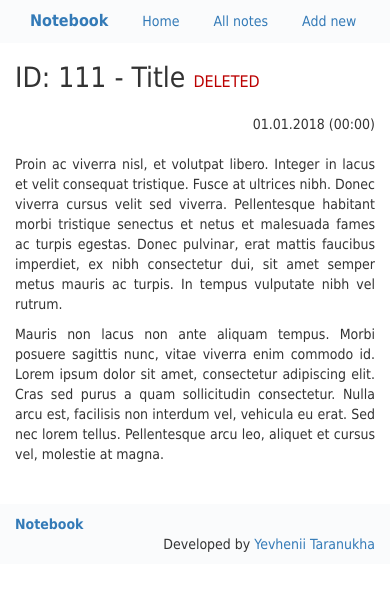
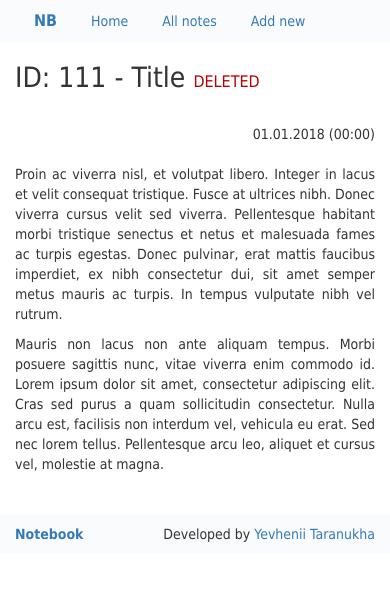
Before and after one commit to tzhenia/Notebook, a PHP site: page /note.php in a window 390 px wide. Shown: the top 591 px of the page. Run offline with PHP 8.4, Linux system fonts and the light colour scheme.

Commit message:
improved а view for mobile

```diff
--- a/src/css/main.css
+++ b/src/css/main.css
@@ -34,7 +34,7 @@ p {
 }
 
 
-.nav li:first-child a{
+.logo{
     font-weight: bold;
     font-size: 16px;
 }
@@ -55,7 +55,7 @@ h1 small{
 
 
 .date{
-    margin: 20px 0 0 0;
+    margin: 30px 0 0 0;
 }
 
 .content{
--- a/src/note.php
+++ b/src/note.php
@@ -4,8 +4,8 @@
 
 <div class="container">
     <div class="row">
-        <div class="col-lg-10"><h1>ID: 111 - Title <small>Deleted</small></h1></div>
-        <div class="col-lg-2"><p class="date text-right">01.01.2018 (00:00)</p></div>
+        <div class="col-sm-9"><h1>ID: 111 - Title <small>Deleted</small></h1></div>
+        <div class="col-sm-3"><p class="date text-right">01.01.2018 (00:00)</p></div>
     </div>
     <div class="row">
         <div class="col-lg-12">
--- a/src/view/footer.php
+++ b/src/view/footer.php
@@ -1,10 +1,10 @@
         <footer class="container">
             <div class="row">
-                <div class="col-lg-6">
+                <div class="col-xs-3">
                     <a href="/" class="logo-footer">Notebook</a>
                 </div>
 
-                <div class="text-right copyright col-lg-6">
+                <div class="text-right copyright col-xs-9">
                     Developed by <a href="https://tzhenia.com" target="_blank">Yevhenii Taranukha</a>
                 </div>
             </div>
--- a/src/view/header.php
+++ b/src/view/header.php
@@ -16,7 +16,8 @@
             <div class="row">
                 <div class="col-lg-12">
                     <ul class="nav">
-                        <li><a href="/">Notebook</a></li>
+                        <li><a href="/" class="logo hidden-xs">Notebook</a></li>
+                        <li><a href="/" class="logo visible-xs">NB</a></li>
                         <li><a href="index.php">Home</a></li>
                         <li><a href="index.php?show=all">All notes</a></li>
                         <li><a href="new.php">Add new</a></li>
```
